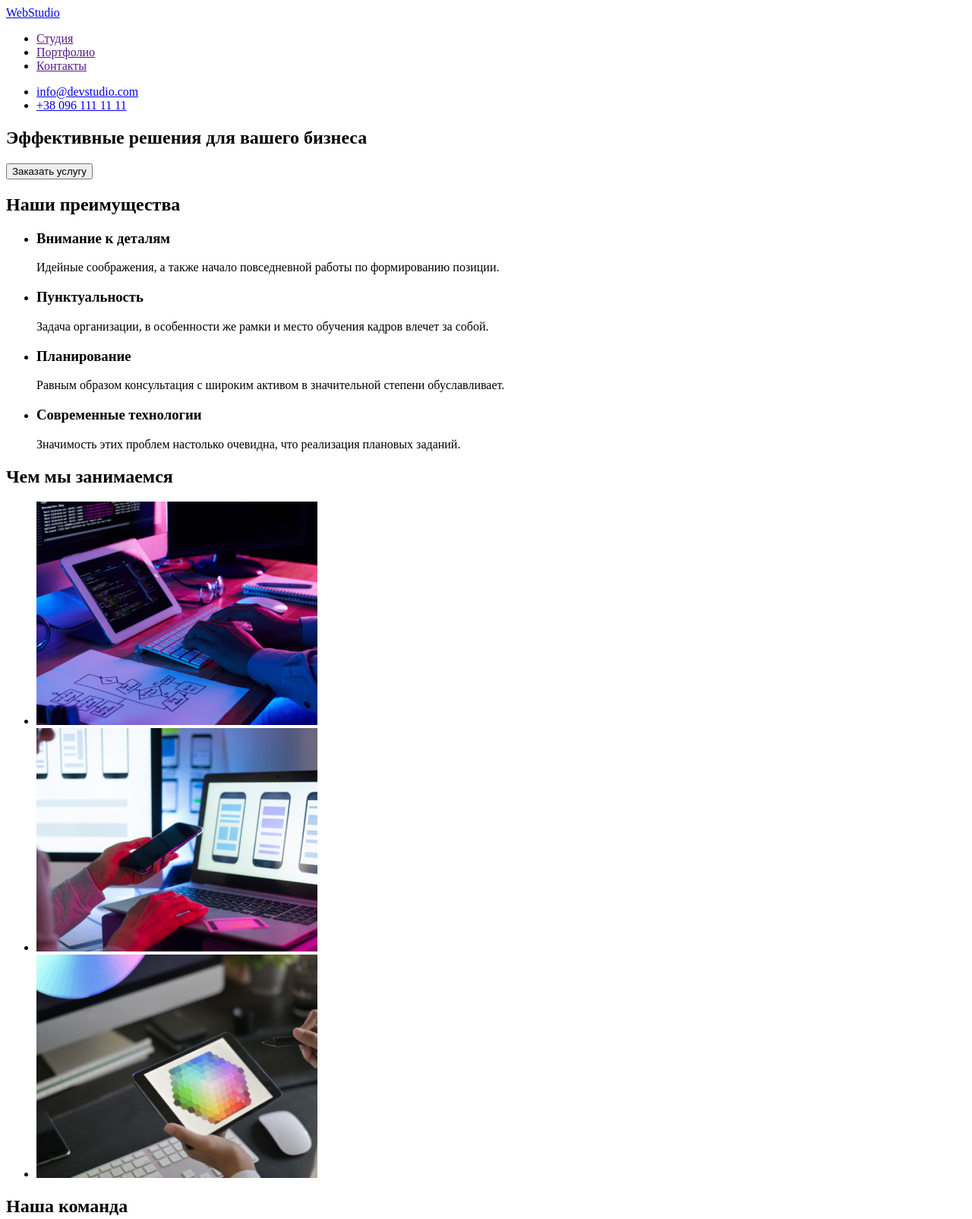
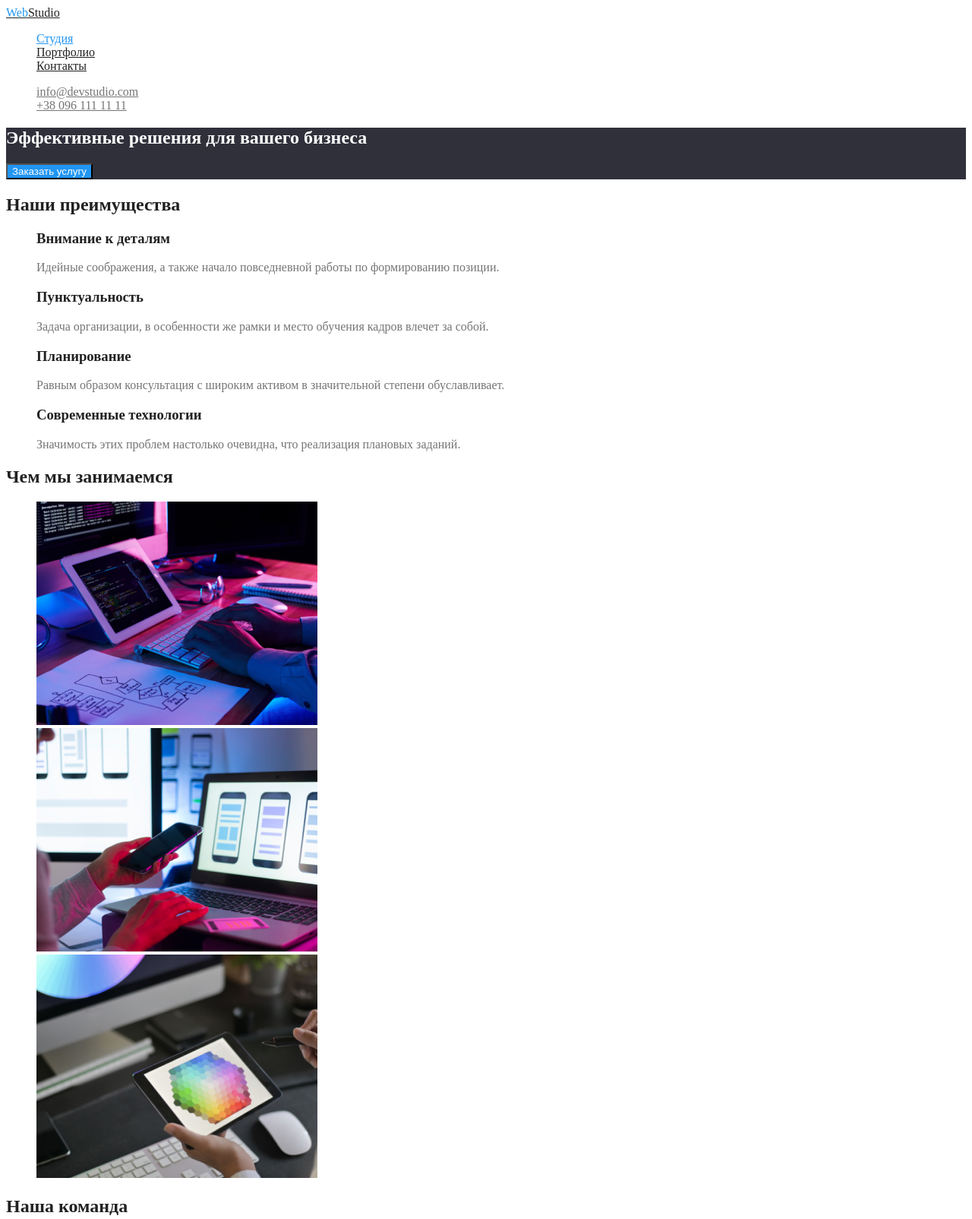
Before and after one commit to ParavoZ17/ParavoZ17-222, a plain HTML site: page index.html in a window 1280 px wide. Shown: the top 1604 px of the page at 76% size. Drawn offline with Linux system fonts and the light colour scheme.

Commit message:
1 комит
створив нову сторінкку, надав елементам та тексту потрібні кольори

```diff
--- /dev/null
+++ b/css/styles.css
@@ -0,0 +1,65 @@
+
+/*цвет основного текста #212121*/
+/*цвет вторичного текста #757575*/
+/* специальный цвет #FFFFFF*/
+/*акцент #2196F3*/
+/*фон херо и футер #2F303A */
+/*фон хедер*/
+
+:root{--prymary-text-color: #212121;
+--secondary-text-color: #757575;
+--akcent-text-color: #2196F3;
+--bgc-main: #ffffff;
+--bgc-secondary: #2F303A;}
+
+
+
+
+body { background-color: var(--bgc-main);
+color: var(--prymary-text-color);}
+
+.list {
+    list-style: none;
+}
+
+/* оформленя хедеру*/
+
+.logo {color: var(--prymary-text-color);
+}
+.logo>span {
+    color: var(--akcent-text-color);
+}
+.site-nav a {
+    color: var(--prymary-text-color);
+}
+.site-contacts a {color: var(--secondary-text-color);
+}
+
+.site-nav a:hover,
+.site-nav a:focus {
+    color: var(--akcent-text-color);
+}
+.site-contacts a:hover,
+.site-contacts a:focus {color: var(--akcent-text-color);
+}
+.link.current {color: var(--akcent-text-color);}
+
+/* hero */
+
+.hero {color: #ffffff;
+    background-color: var(--bgc-secondary);
+}
+.button {color: #ffffff
+; background-color: var(--akcent-text-color);}
+
+/* section */
+
+.section {color: var(--prymary-text-color);}
+.section .text {color: var(--secondary-text-color)}
+
+
+/* footer */
+footer {background-color: var(--bgc-secondary);}
+.address > p{color: #ffffff;}
+address a {color: rgba(255, 255, 255, 0.6);}
+footer .logo {color: #ffffff;}
--- a/index.html
+++ b/index.html
@@ -6,54 +6,55 @@
     <meta http-equiv="X-UA-Compatible" content="IE=edge">
     <meta name="viewport" content="width=device-width, initial-scale=1.0">
     <title>WebStudio</title>
+    <link rel="stylesheet" href="./css/styles.css">
 </head>
 
 <body>
     <header>
         <nav>
-            <a href="/" lang="en">WebStudio</a>
-            <ul>
-                <li><a href="">Студия</a></li>
-                <li><a href="">Портфолио</a></li>
+            <a href="/" lang="en" class="logo"><span>Web</span>Studio</a>
+            <ul class="site-nav list">
+                <li><a href=""class="link current">Студия</a></li>
+                <li><a href="./portfolio.html">Портфолио</a></li>
                 <li><a href="">Контакты</a></li>
             </ul>
         </nav>
-        <ul>
+        <ul class="site-contacts list">
             <li><a href="mailto:info@devstudio.com">info@devstudio.com</a></li>
             <li><a href="tel:+38096111111">+38 096 111 11 11</a></li>
         </ul>
     </header>
     <main>
-        <section>
-            <h1>Эффективные решения для вашего бизнеса</h1>
-            <button type="button">Заказать услугу</button>
+        <section class="hero">
+            <h1 class="hero-title">Эффективные решения для вашего бизнеса</h1>
+            <button type="button" class="button">Заказать услугу</button>
         </section>
-        <section>
-            <h2>Наши преимущества</h2>
-            <ul>
+        <section class="section">
+            <h2 class="section-title">Наши преимущества</h2>
+            <ul class="list">
                 <li>
-                    <h3>Внимание к деталям</h3>
-                    <p>Идейные соображения, а также начало повседневной работы по формированию позиции.</p>
+                    <h3 class="section-title">Внимание к деталям</h3>
+                    <p class="text">Идейные соображения, а также начало повседневной работы по формированию позиции.</p>
                 </li>
                 <li>
-                    <h3>Пунктуальность</h3>
-                    <p>Задача организации, в особенности же рамки и место обучения кадров влечет за собой.</p>
+                    <h3 class="section-title">Пунктуальность</h3>
+                    <p class="text">Задача организации, в особенности же рамки и место обучения кадров влечет за собой.</p>
                 </li>
                 <li>
-                    <h3>Планирование</h3>
-                    <p>Равным образом консультация с широким активом в значительной степени обуславливает.</p>
+                    <h3 class="section-title">Планирование</h3>
+                    <p class="text">Равным образом консультация с широким активом в значительной степени обуславливает.</p>
                 </li>
                 <li>
-                    <h3>Современные технологии</h3>
-                    <p>Значимость этих проблем настолько очевидна, что реализация плановых заданий.</p>
+                    <h3 class="section-title">Современные технологии</h3>
+                    <p class="text">Значимость этих проблем настолько очевидна, что реализация плановых заданий.</p>
                 </li>
 
             </ul>
 
         </section>
-        <section>
-            <h2>Чем мы занимаемся</h2>
-            <ul>
+        <section class="section">
+            <h2 class="section-title">Чем мы занимаемся</h2>
+            <ul class="list">
                 <li>
                     <img src="./img/img.jpg" alt="programer-working" width="370px" height="294px" />
                 </li>
@@ -65,28 +66,28 @@
                 </li>
             </ul>
         </section>
-        <section>
-            <h2>Наша команда</h2>
-            <ul>
+        <section class="section">
+            <h2 class="section-title">Наша команда</h2>
+            <ul class="list">
                 <li>
                     <img src="./img/igor.jpg" alt="Игорь Демьяненко,Product Designer" width="270px" height="260px">
-                    <h3>Игорь Демьяненко</h3>
-                    <p>Product Designer</p>
+                    <h3 class="section-title">Игорь Демьяненко</h3>
+                    <p class="text">Product Designer</p>
                 </li>
                 <li>
                     <img src="./img/olga.jpg" alt="Ольга Репина,Frontend Developer" width="270px" height="260px">
-                    <h3>Ольга Репина</h3>
-                    <p>Frontend Developer</p>
+                    <h3 class="section-title">Ольга Репина</h3>
+                    <p class="text">Frontend Developer</p>
                 </li>
                 <li>
                     <img src="./img/nikolay.jpg" alt="Николай Тарасов,Marketing" width="270px" height="260px">
-                    <h3>Николай Тарасов</h3>
-                    <p>Marketing</p>
+                    <h3 class="section-title">Николай Тарасов</h3>
+                    <p class="text">Marketing</p>
                 </li>
                 <li>
                     <img src="./img/mihail.jpg" alt="Михаил Ермаков,UI Designer" width="270px" height="260px">
-                    <h3>Михаил Ермаков</h3>
-                    <p>UI Designer</p>
+                    <h3 class="section-title">Михаил Ермаков</h3>
+                    <p class="text">UI Designer</p>
                     </figure>
                 </li>
             </ul>
@@ -94,16 +95,16 @@
     </main>
 
     <footer>
-        <a href="/" lang="en">WebStudio</a>
+        <a href="/" lang="en" class="logo"><span>Web</span>Studio</a>
         <address>
-            <ul>
-                <li>
+            <ul class="list">
+                <li class="address">
                     <p>г. Киев, пр-т Леси Украинки, 26</p>
                 </li>
-                <li>
+                <li class="address-mail">
                     <a href="mailto:info@example.com">info@example.com</a>
                 </li>
-                <li>
+                <li class="address-phone">
                     <a href="tel:+380991111111">+38 099 111 11 11</a>
                 </li>
             </ul>
```
Also changed, not shown: portfolio.html (+11 -10 lines), .prettierrc.json (added).
